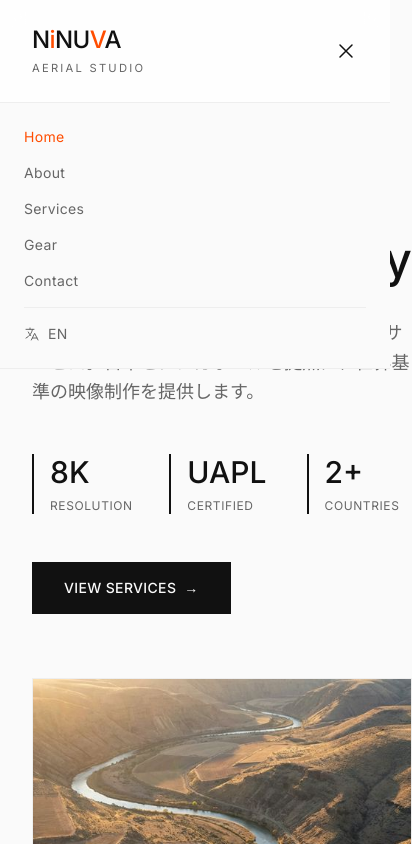
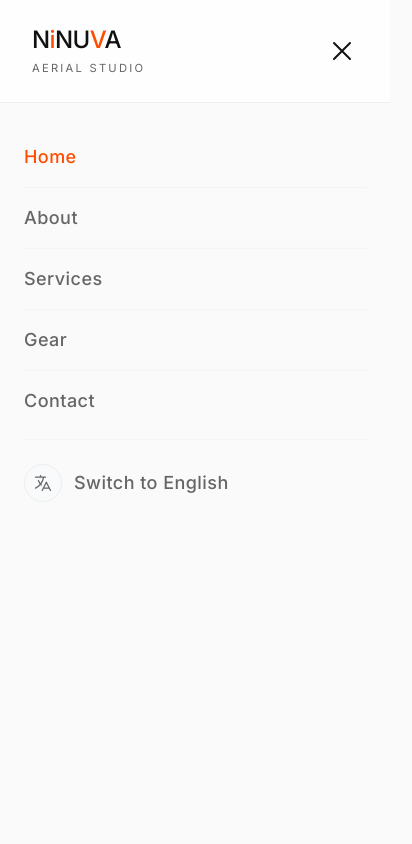
Before and after one commit to masahito-prog/NiNUVA-Aerial-Studio, a Next.js app: page / in a window 390 px wide. Both pictures are taken after a click on the button "Toggle menu". Shown: the top 844 px of the page, 412 px wide, since content can reach past the window. Built offline with nearby package versions, Linux system fonts and the light colour scheme.

Commit message:
Fix mobile responsiveness and improve menu accessibility: prevent horizontal scroll, enlarge menu items and touch targets

```diff
--- a/src/app/globals.css
+++ b/src/app/globals.css
@@ -11,6 +11,8 @@
     scroll-behavior: smooth;
     box-shadow: none !important;
     background: #fafafa !important;
+    overflow-x: hidden;
+    max-width: 100vw;
   }
 
   html::before,
@@ -27,6 +29,8 @@
     line-height: 1.6;
     box-shadow: none !important;
     backdrop-filter: none !important;
+    overflow-x: hidden;
+    max-width: 100vw;
   }
 
   #__next {
--- a/src/components/layout/Header.tsx
+++ b/src/components/layout/Header.tsx
@@ -79,14 +79,14 @@ export default function Header() {
                     {language === "ja" ? "EN" : "日本語"}
                 </button>
 
-                {/* Mobile Menu Button */}
+                {/* Mobile Menu Button - Increased size and touch target */}
                 <button
                     onClick={() => setIsMenuOpen(!isMenuOpen)}
-                    className="md:hidden text-ink"
+                    className="md:hidden text-ink p-2 -mr-2"
                     aria-label="Toggle menu"
                 >
                     <svg
-                        className="w-6 h-6"
+                        className="w-8 h-8"
                         fill="none"
                         stroke="currentColor"
                         viewBox="0 0 24 24"
@@ -112,12 +112,12 @@ export default function Header() {
 
             {/* Mobile Menu */}
             {isMenuOpen && (
-                <div className="md:hidden bg-paper border-t border-gray-light">
-                    <ul className="flex flex-col gap-4 p-6">
+                <div className="md:hidden bg-paper border-t border-gray-light h-screen">
+                    <ul className="flex flex-col p-6 divide-y divide-gray-100">
                         <li>
                             <Link
                                 href="/"
-                                className={`block text-sm tracking-wide transition-smooth ${isActive("/") ? "text-accent" : "text-gray-medium hover:text-ink"
+                                className={`block py-4 text-lg font-medium tracking-wide transition-smooth ${isActive("/") ? "text-accent" : "text-gray-medium hover:text-ink"
                                     }`}
                                 onClick={() => setIsMenuOpen(false)}
                             >
@@ -127,7 +127,7 @@ export default function Header() {
                         <li>
                             <Link
                                 href="/about"
-                                className={`block text-sm tracking-wide transition-smooth ${isActive("/about") ? "text-accent" : "text-gray-medium hover:text-ink"
+                                className={`block py-4 text-lg font-medium tracking-wide transition-smooth ${isActive("/about") ? "text-accent" : "text-gray-medium hover:text-ink"
                                     }`}
                                 onClick={() => setIsMenuOpen(false)}
                             >
@@ -137,7 +137,7 @@ export default function Header() {
                         <li>
                             <Link
                                 href="/services"
-                                className={`block text-sm tracking-wide transition-smooth ${isActive("/services") ? "text-accent" : "text-gray-medium hover:text-ink"
+                                className={`block py-4 text-lg font-medium tracking-wide transition-smooth ${isActive("/services") ? "text-accent" : "text-gray-medium hover:text-ink"
                                     }`}
                                 onClick={() => setIsMenuOpen(false)}
                             >
@@ -147,7 +147,7 @@ export default function Header() {
                         <li>
                             <Link
                                 href="/gear"
-                                className={`block text-sm tracking-wide transition-smooth ${isActive("/gear") ? "text-accent" : "text-gray-medium hover:text-ink"
+                                className={`block py-4 text-lg font-medium tracking-wide transition-smooth ${isActive("/gear") ? "text-accent" : "text-gray-medium hover:text-ink"
                                     }`}
                                 onClick={() => setIsMenuOpen(false)}
                             >
@@ -157,25 +157,27 @@ export default function Header() {
                         <li>
                             <Link
                                 href="/contact"
-                                className={`block text-sm tracking-wide transition-smooth ${isActive("/contact") ? "text-accent" : "text-gray-medium hover:text-ink"
+                                className={`block py-4 text-lg font-medium tracking-wide transition-smooth ${isActive("/contact") ? "text-accent" : "text-gray-medium hover:text-ink"
                                     }`}
                                 onClick={() => setIsMenuOpen(false)}
                             >
                                 Contact
                             </Link>
                         </li>
-                        <li className="pt-4 border-t border-gray-light">
+                        <li className="pt-4 mt-2">
                             <button
                                 onClick={() => {
                                     setLanguage(language === "ja" ? "en" : "ja");
                                     setIsMenuOpen(false);
                                 }}
-                                className="flex items-center gap-2 text-gray-medium text-sm tracking-wide hover:text-ink transition-smooth"
+                                className="flex items-center gap-3 text-gray-medium text-lg font-medium tracking-wide hover:text-ink transition-smooth w-full py-2"
                             >
-                                <svg className="w-4 h-4" fill="none" stroke="currentColor" viewBox="0 0 24 24">
-                                    <path strokeLinecap="round" strokeLinejoin="round" strokeWidth={1.5} d="M3 5h12M9 3v2m1.048 9.5A18.022 18.022 0 016.412 9m6.088 9h7M11 21l5-10 5 10M12.751 5C11.783 10.77 8.07 15.61 3 18.129" />
-                                </svg>
-                                {language === "ja" ? "EN" : "日本語"}
+                                <div className="p-2 rounded-full bg-gray-50 border border-gray-light">
+                                    <svg className="w-5 h-5" fill="none" stroke="currentColor" viewBox="0 0 24 24">
+                                        <path strokeLinecap="round" strokeLinejoin="round" strokeWidth={1.5} d="M3 5h12M9 3v2m1.048 9.5A18.022 18.022 0 016.412 9m6.088 9h7M11 21l5-10 5 10M12.751 5C11.783 10.77 8.07 15.61 3 18.129" />
+                                    </svg>
+                                </div>
+                                {language === "ja" ? "Switch to English" : "日本語に切り替え"}
                             </button>
                         </li>
                     </ul>
```
